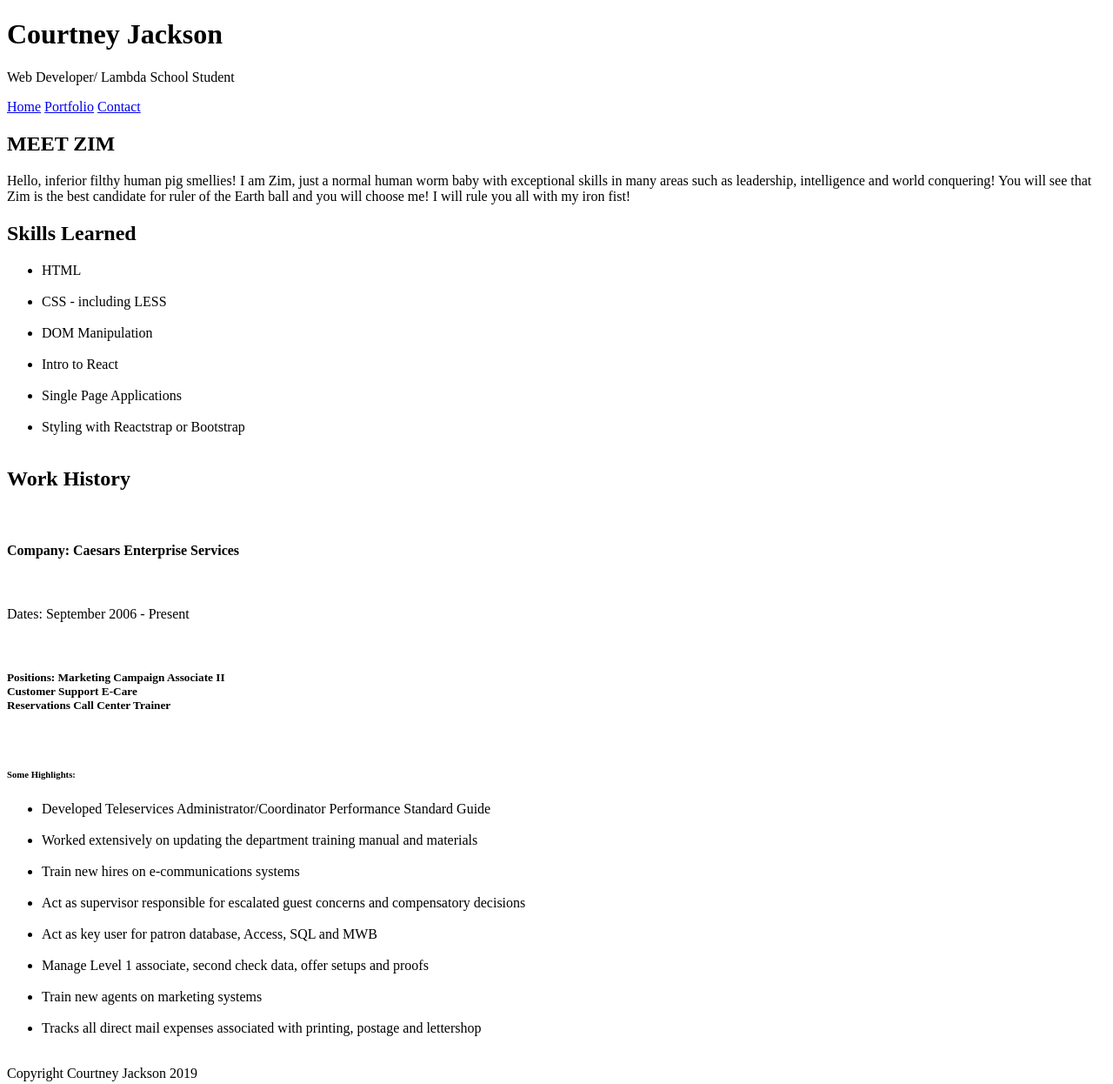
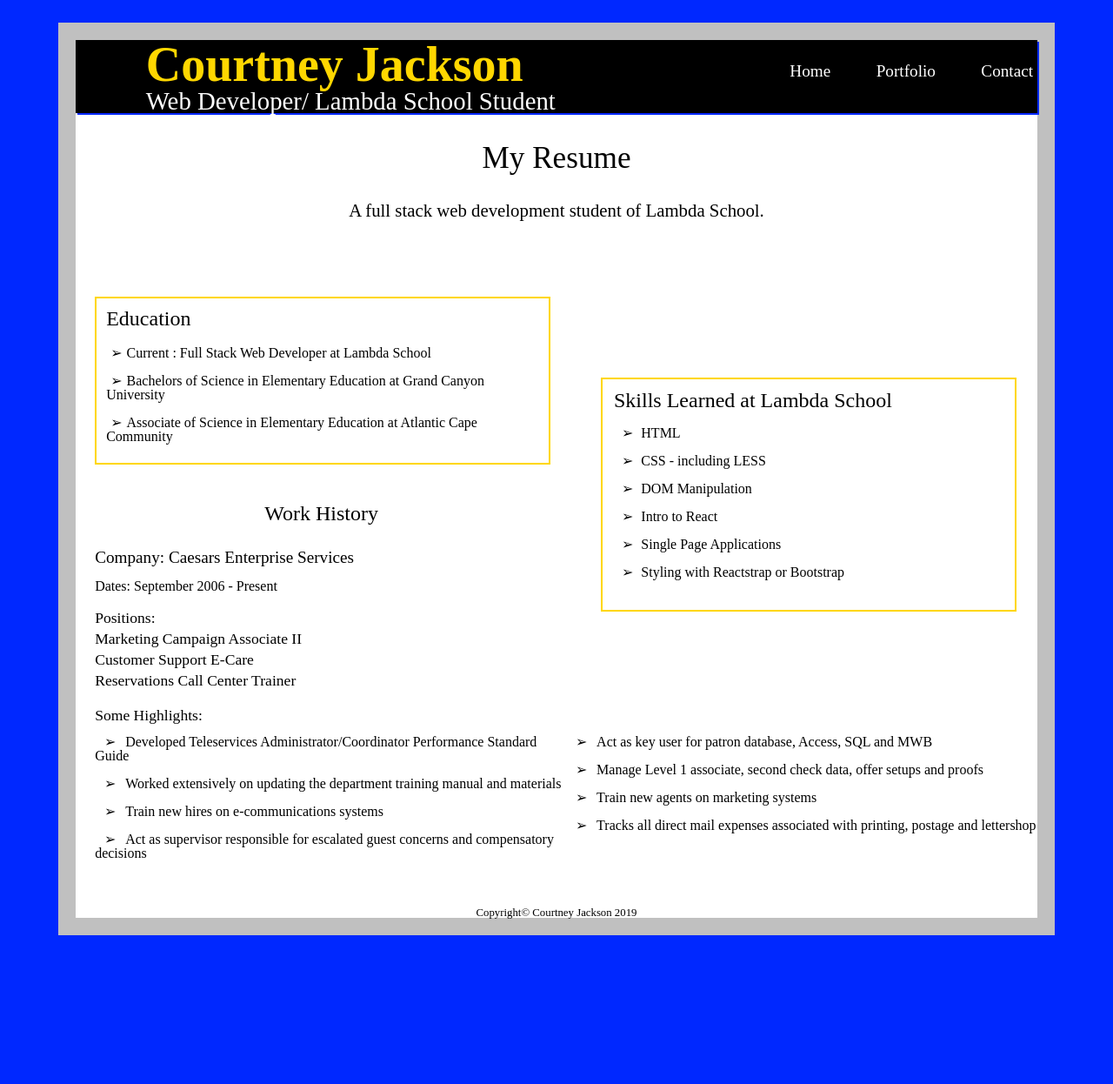
Before and after one commit to CourtneyJa/new-portfolio, a plain HTML site: page resume.html in a window 1280 px wide. Shown: the whole page at 87% size. After the commit the page ends 1101 px from the top, so only its background shows below. Drawn offline with Linux system fonts and the light colour scheme.

Commit message:
largely finished

```diff
--- /dev/null
+++ b/JS/slide.js
@@ -0,0 +1,28 @@
+var slideIndex = 1;
+showSlides(slideIndex);
+
+
+function plusSlides(n) {
+  showSlides(slideIndex += n);
+}
+
+
+function currentSlide(n) {
+  showSlides(slideIndex = n);
+}
+
+function showSlides(n) {
+  var i;
+  var slides = document.getElementsByClassName("mySlides");
+  var dots = document.getElementsByClassName("dot");
+  if (n > slides.length) {slideIndex = 1}
+  if (n < 1) {slideIndex = slides.length}
+  for (i = 0; i < slides.length; i++) {
+      slides[i].style.display = "none";
+  }
+  for (i = 0; i < dots.length; i++) {
+      dots[i].className = dots[i].className.replace(" active", "");
+  }
+  slides[slideIndex-1].style.display = "block";
+  dots[slideIndex-1].className += " active";
+}
--- a/less/home-page.less
+++ b/less/home-page.less
@@ -0,0 +1,252 @@
+html{
+    background-color: @prettyblue;
+
+}
+
+body{
+    display: flex;
+    justify-content: space-around;
+    padding: 2%;
+}
+
+.home{
+    background-color: @white;
+    width: 90%;
+    border: 20px solid @silver;
+
+
+    .top{
+        width: 100%;
+
+        .top-stuff{
+            width: 100%;
+            display: flex;
+            flex-wrap: wrap;
+            justify-content: space-around;
+            background-color: @night;
+            box-shadow: 2px 2px @prettyblue;
+
+            .me{
+                width: 50%;
+
+                h1{
+                    font-size: 3.5rem;
+                    font-weight: bolder;
+                    width: 100%;
+                    color: @gold;
+                }
+                p{
+                    font-size: 1.8rem;
+                    width: 100%;
+                    color: @white;
+                }
+
+            }
+
+            #links{
+                display: flex;
+                flex-direction: row;
+                justify-content: space-around;
+                margin-right: 5%;
+
+
+                .fun{
+                    margin: 15%;
+                    text-decoration: none;
+                    font-size: 1.2rem;
+                    color: @white;
+
+                }
+
+            }
+        }
+
+    }
+
+    .sidebar{
+        width:30%;
+
+        img{
+            width: 162px;
+            margin-top: .5%;
+        }
+        .content-btns{
+
+            .link-btn{
+                width: 160px;
+                height: 70px;
+                display: flex;
+                align-items: center;
+                justify-content: center;
+                border: 1px solid rgb(161, 159, 159);
+                text-decoration: none;
+                font-size: 1.5rem;
+                color: @night;
+
+                &:hover {
+                    background-color: @gold;
+                    box-shadow: 2px 2px @prettyblue;
+                }
+
+            }
+        }
+    }
+
+    .intro{
+        width: 60%;
+        display: flex;
+        flex-direction: column;
+        justify-content: space-around;
+        position: absolute;
+        top: 40%;
+        left: 25%;
+        //right: 15%;
+
+        h2{
+           display: flex;
+           align-items: center;
+           justify-content: center;
+           font-size: 2.2rem;
+           padding-bottom: 8%;
+        }
+        p{
+            text-align: center;
+            font-size: 1.2rem;
+            line-height: 125%;
+
+        }
+
+    }
+
+    #footer{
+        p{
+            padding-top: 2%;
+            display: flex;
+            //align-items: center;
+            justify-content: center;
+            font-size: .8rem;
+
+        }
+    }
+
+    .content-header{
+        display: flex;
+        align-items: center;
+        justify-content: center;
+        flex-direction: column;
+
+        .meet{
+          font-size: 2.2rem;
+          padding: 3%;
+        }
+        p{
+            font-size: 1.3rem;
+            padding-bottom: 6%;
+        }
+
+    }
+
+    .skills{
+        width: 45%;
+        border: 2px solid @gold;
+        padding: 1%;
+        padding-bottom: 2%;
+        margin: 2%;
+
+
+        h4{
+            font-size: 1.5rem;
+            padding-bottom: 4%;
+
+        }
+        li:before{
+            content: '\0027a2';
+            padding: 1%;
+        }
+
+    }
+    .skills-learned{
+        width: 35%;
+        border: 2px solid @gold;
+        padding: 1%;
+        padding-bottom: 1.5%;
+        margin: 2%;
+        display: flex;
+        justify-content: space-around;
+        flex-direction: column;
+        position: absolute;
+        top: 51%;
+        left: 52%;
+
+        h4{
+            font-size: 1.5rem;
+            padding-bottom: 4%;
+        }
+        li:before{
+            content: '\0027a2';
+            padding: 2%;
+        }
+    }
+    .slaving{
+        padding-left: 2%;
+        padding-bottom: 1.4%;
+
+        h2{
+            padding-left: 18%;
+            font-size: 1.5rem;
+            padding-top: 2%;
+            padding-bottom: 1.2%;
+        }
+        h4{
+            font-size: 1.2rem;
+            //padding-left: 15%;
+
+        }
+
+
+
+        h5{
+            font-size: 1.1rem;
+            line-height: 1.5rem;
+            //padding-left: 15%;
+
+        }
+        h6{
+            font-size: 1.1rem;
+            line-height: 1.5rem;
+            padding-bottom: 1%;
+        }
+
+        ul{
+            display: flex;
+            flex-direction: row;
+
+            .lists{
+                width: 50%;
+                li:before{
+                    content: '\0027a2';
+                    padding: 2%;
+                }
+            }
+        }
+
+    }
+
+    .description{
+        h2{
+            font-size: 2rem;
+            padding-top: 7%;
+            //padding-bottom: 2%;
+            display: flex;
+            align-items: center;
+            justify-content: center;
+        }
+
+        p{
+            padding: 5%;
+            font-size: 1.2rem;
+        }
+    }
+
+
+}
--- a/less/index.less
+++ b/less/index.less
@@ -0,0 +1,7 @@
+@import "variables";
+@import "mixins";
+@import "reset";
+@import "global";
+@import "nav";
+@import "footer";
+@import "home-page";
--- a/resume.html
+++ b/resume.html
@@ -1,15 +1,27 @@
 <!DOCTYPE html>
 <html>
+    <head>
+        <title>Courtney Jackson - Resume</title>
+        <meta charset="utf-8" />
+        <meta name="viewport" content="width=device-width, initial-scale=1, user-scalable=no" />
+        <link href="css/index.css" rel="stylesheet">
+        <script src="slide.js"></script>
+        <noscript><link rel="stylesheet" href="assets/css/noscript.css" /></noscript>
+    </head>
+
+
     <body>
-
+        <div class = "container home">
             <header class="top">
                 <div class="top-stuff">
+                    <div class = "me">
                         <h1>Courtney Jackson</h1>
                         <p>Web Developer/ Lambda School Student</p>
+                    </div>
                     <nav id="links">
                         <a class="fun" href = "index.html">Home</a>
                         <a class="fun" href = "portfolio.html">Portfolio</a>
-                    <a class="fun" href = "contact.html">Contact</a>
+                        <a class="fun" href = "#">Contact</a>
                     </nav>
                 </div>
 
@@ -18,12 +30,22 @@
 
             <section class="content">
                 <div class="content-header">
-                <h2 class="meet">MEET ZIM</h2>
-                    <p>Hello, inferior filthy human pig smellies! I am Zim, just a normal human worm baby with exceptional skills in many areas such as leadership, intelligence and world conquering! You will see that Zim is the best candidate for ruler of the Earth ball and you will choose me! I will rule you all with my iron fist!</p>
+                    <h2 class="meet">My Resume</h2>
+                    <p>A full stack web development student of Lambda School.</p>
                 </div>
 
                 <div class="skills">
-                <h2>Skills Learned</h2>
+                        <h4>Education</h4>
+
+                        <ul>
+                            <li>Current : Full Stack Web Developer at Lambda School</li><br>
+                            <li>Bachelors of Science in Elementary Education at Grand Canyon University</li><br>
+                            <li>Associate of Science in Elementary Education at Atlantic Cape Community</li>
+                        </ul>
+                </div>
+
+                <div class="skills-learned">
+                    <h4>Skills Learned at Lambda School</h4>
                     <ul>
                         <li>HTML</li><br>
                         <li>CSS - including LESS</li><br>
@@ -35,28 +57,33 @@
                 </div>
             </section>
 
-        <section>
+            <section class = "slaving">
                 <div class="work">
                     <h2>Work History</h2><br>
                     <h4>Company: Caesars Enterprise Services</h4><br>
                     <p>Dates: September 2006 - Present</p><br>
-               <h5>Positions: Marketing Campaign Associate II<br> Customer Support E-Care<br> Reservations Call Center Trainer</h5><br>
+                    <h5>Positions:<br> Marketing Campaign Associate II<br> Customer Support E-Care<br> Reservations Call Center Trainer</h5><br>
                     <h6>Some Highlights:</h6>
                     <ul>
+                        <div class="lists">
                             <li>Developed Teleservices Administrator/Coordinator Performance Standard Guide</li><br>
                             <li>Worked extensively on updating the department training manual and materials</li><br>
                             <li>Train new hires on e-communications systems</li><br>
                             <li>Act as supervisor responsible for escalated guest concerns and compensatory decisions</li><br>
+                        </div>
+                        <div class="lists">
                             <li>Act as key user for patron database, Access, SQL and MWB</li><br>
                             <li>Manage Level 1 associate, second check data, offer setups and proofs</li><br>
                             <li>Train new agents on marketing systems</li><br>
                             <li>Tracks all direct mail expenses associated with printing, postage and lettershop</li><br>
+                        </div>
                     </ul>
                 </div>
             </section>
             <footer id="footer">
-            <p>Copyright Courtney Jackson 2019</p>
+                <p>Copyright© Courtney Jackson 2019</p>
             </footer>
+        </div>
 
     </body>
 </html>
```
Also changed, not shown: contact.html (+14 -1 lines), index.html (+15 -12 lines), portfolio.html (+29 -8 lines), css/index.css, img/calculator.JPG, img/dom2fun.JPG, img/nasa.JPG. Lines whose indentation alone changed are shown as unchanged.
